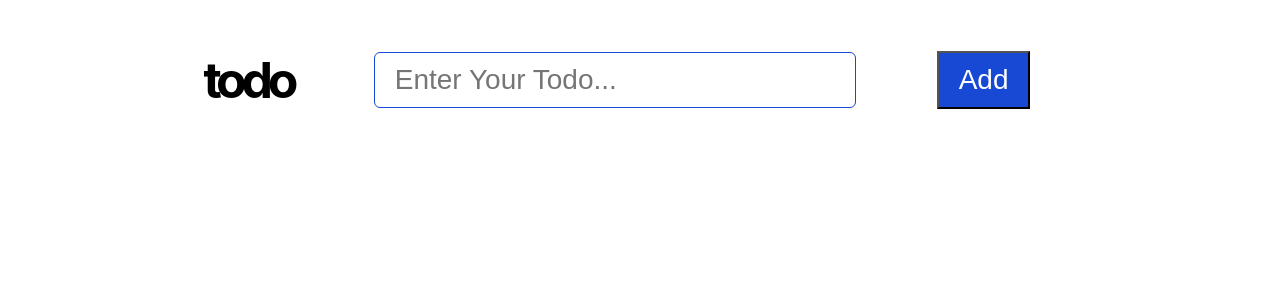
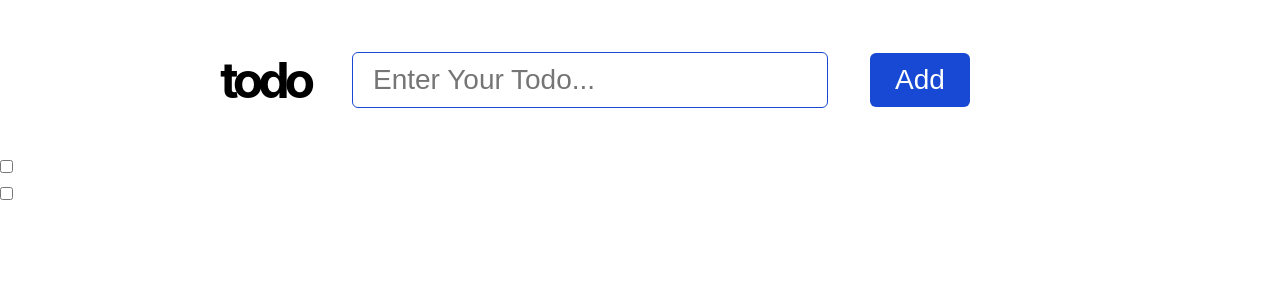
Before and after one commit to RISHIT-PUSHPKAR/todo-list, a React (Create React App) app: page / in a window 1280 px wide. Shown: the top 300 px of the page. Built offline with nearby package versions, Linux system fonts and the light colour scheme.

Commit message:
experiment

```diff
--- a/package.json
+++ b/package.json
@@ -4,9 +4,11 @@
   "version": "0.1.0",
   "private": true,
   "dependencies": {
+    "@fortawesome/fontawesome-free": "^6.4.0",
     "@testing-library/jest-dom": "^5.16.5",
     "@testing-library/react": "^13.4.0",
     "@testing-library/user-event": "^13.5.0",
+    "font-awesome": "^4.7.0",
     "react": "^18.2.0",
     "react-dom": "^18.2.0",
     "react-scripts": "5.0.1",
--- a/src/App.js
+++ b/src/App.js
@@ -1,9 +1,13 @@
 import HeaderSection from "./components/HeaderSection";
+import CardContainer from "./components/CardContainer";
+import Card from "./components/Card";
 
 const App = () => {
   return (
     <>
       <HeaderSection />
+      <CardContainer />
+      <Card />
     </>
   );
 };
--- a/src/components/Card.js
+++ b/src/components/Card.js
@@ -1,5 +1,16 @@
+import styles from "./Card.module.css";
+
 const Card = () => {
-  return <></>;
+  return (
+    <>
+      <div className="card">
+        <input type="checkbox" />
+        <div className="todo-text"></div>
+        <i class="fa-regular fa-trash"></i>
+        <i></i>
+      </div>
+    </>
+  );
 };
 
 export default Card;
--- a/src/components/Card.module.css
+++ b/src/components/Card.module.css
@@ -1,4 +1,6 @@
-.card {
+@import url("../../node_modules/@fortawesome/fontawesome-free//css/fontawesome.min.css");
+
+/* .card {
   background-color: #ecf1ff;
   padding: 1rem 2rem;
   margin: 0.8rem;
@@ -111,4 +113,4 @@
     font-size: 1.8rem;
     margin-left: 1rem;
   }
-}
+} */
--- a/src/components/CardContainer.js
+++ b/src/components/CardContainer.js
@@ -1,5 +1,14 @@
+import Card from "./Card";
+import styles from "./CardContainer.module.css";
+
 const CardContainer = () => {
-  return <></>;
+  return (
+    <>
+      <div className={styles.card_container}>
+        <Card />
+      </div>
+    </>
+  );
 };
 
 export default CardContainer;
--- a/src/components/HeaderSection.module.css
+++ b/src/components/HeaderSection.module.css
@@ -93,25 +93,25 @@
 ul {
   display: flex;
   align-items: center;
-  /* outline: 2px solid red; */
   margin: 5rem 0rem;
+  position: sticky;
+  top: 0%;
 }
 
 li {
   list-style: none;
-  /* outline: 2px solid green; */
   flex-grow: 1;
 }
 
 .input_container {
   display: flex;
   justify-content: center;
-  flex-basis: 50rem;
+  flex-basis: 40rem;
 }
 
 .addBtn_container {
   justify-self: end;
-  flex-basis: 20rem;
+  flex-basis: 25rem;
 }
 
 .logo {
@@ -123,7 +123,7 @@ li {
 }
 
 .input {
-  width: 75%;
+  width: 85%;
   font-size: 2.8rem;
   border-radius: 0.6rem;
   border: 1.5px solid #1749d4;
@@ -131,8 +131,18 @@ li {
 }
 
 .addBtn {
-  padding: 1.1rem 2rem 1.1rem 2rem;
+  padding: 1.1rem 2.5rem 1.1rem 2.5rem;
   font-size: 2.8rem;
   background-color: #1749d4;
   color: white;
+  border-radius: 0.6rem;
+  border: none;
 }
+
+.addBtn:hover {
+  background-color: #2a5be4;
+}
+
+.addBtn:active {
+  transform: scale(0.98);
+}
```
Also changed, not shown: 1 other file (tests, documents, lock files or other folders).
